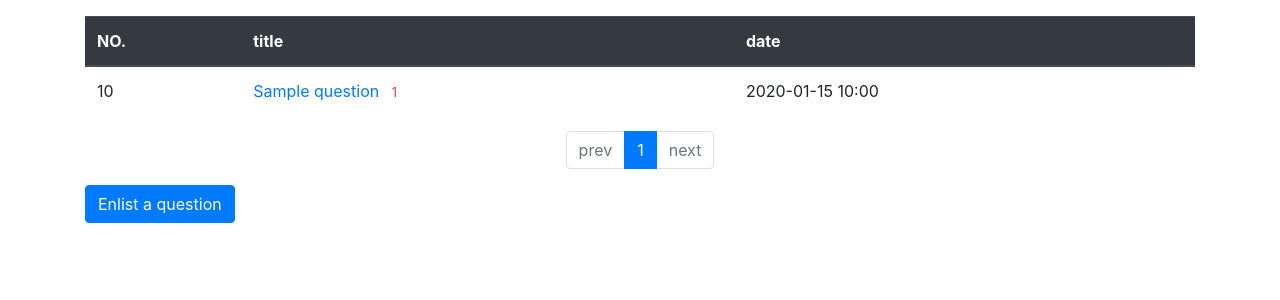
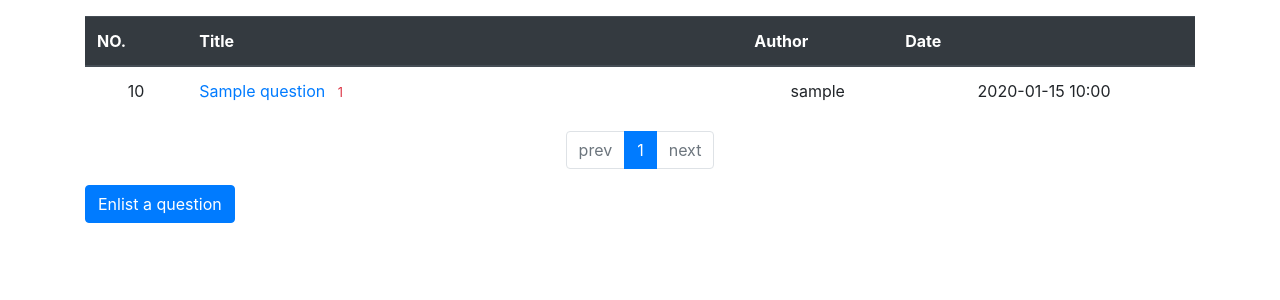
Before and after one commit to Dobuzi/pybo_flask, a Flask app: template pybo/templates/question/question_list.html in a window 1280 px wide. Shown: the part 57-357 px from the top of the page. Run offline with Flask 2, Linux system fonts and the light colour scheme; the template is opened without the code that fills it: most values are stand-ins (such as "Sample title", 1, 10 or a date in 2020); parts of the project's set-up code (start-up, migrations or seed data) failed here and were passed over; some libraries are stand-ins or nearby versions.

Commit message:
add author component

```diff
--- a/pybo/templates/question/question_list.html
+++ b/pybo/templates/question/question_list.html
@@ -5,21 +5,23 @@
         <thead>
             <tr class="thead-dark">
                 <th>NO.</th>
-                <th>title</th>
-                <th>date</th>
+                <th style="width: 50%;">Title</th>
+                <th>Author</th>
+                <th>Date</th>
             </tr>
         </thead>
         <tbody>
             {% if question_list %}
             {% for question in question_list.items %}
-            <tr>
+            <tr class="text-center">
                 <td>{{ question_list.total - ((question_list.page - 1) * question_list.per_page) - loop.index0 }}</td>
-                <td>
+                <td class="text-left">
                     <a href="{{ url_for('question.detail', question_id=question.id) }}/">{{ question.subject }}</a>
                     {% if question.answer_set|length > 0 %}
                     <span class="text-danger small ml-2">{{ question.answer_set|length }}</span>
                     {% endif %}
                 </td>
+                <td>{{ question.user.username }}</td>
                 <td>{{ question.create_date|datetime }}</td>
             </tr>
             {% endfor %}
```
Also changed, not shown: pybo/templates/question/question_detail.html (+6 -4 lines), pybo.db.
